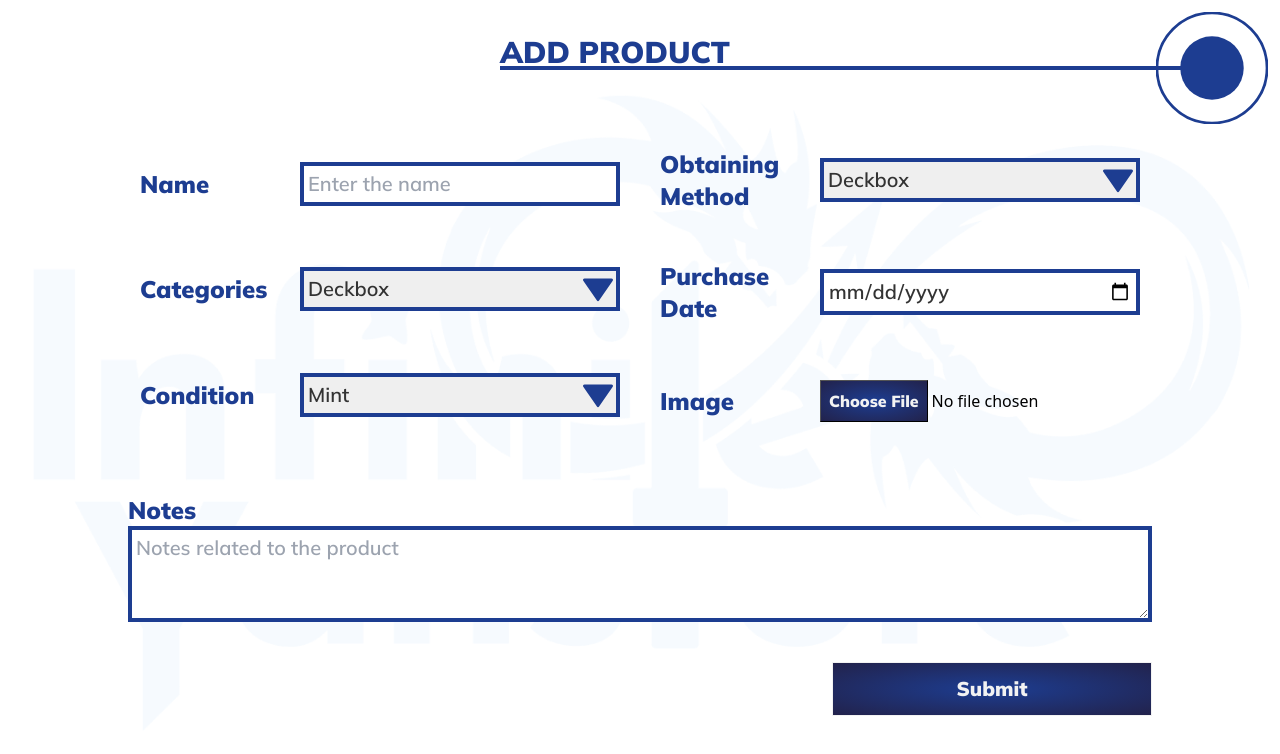
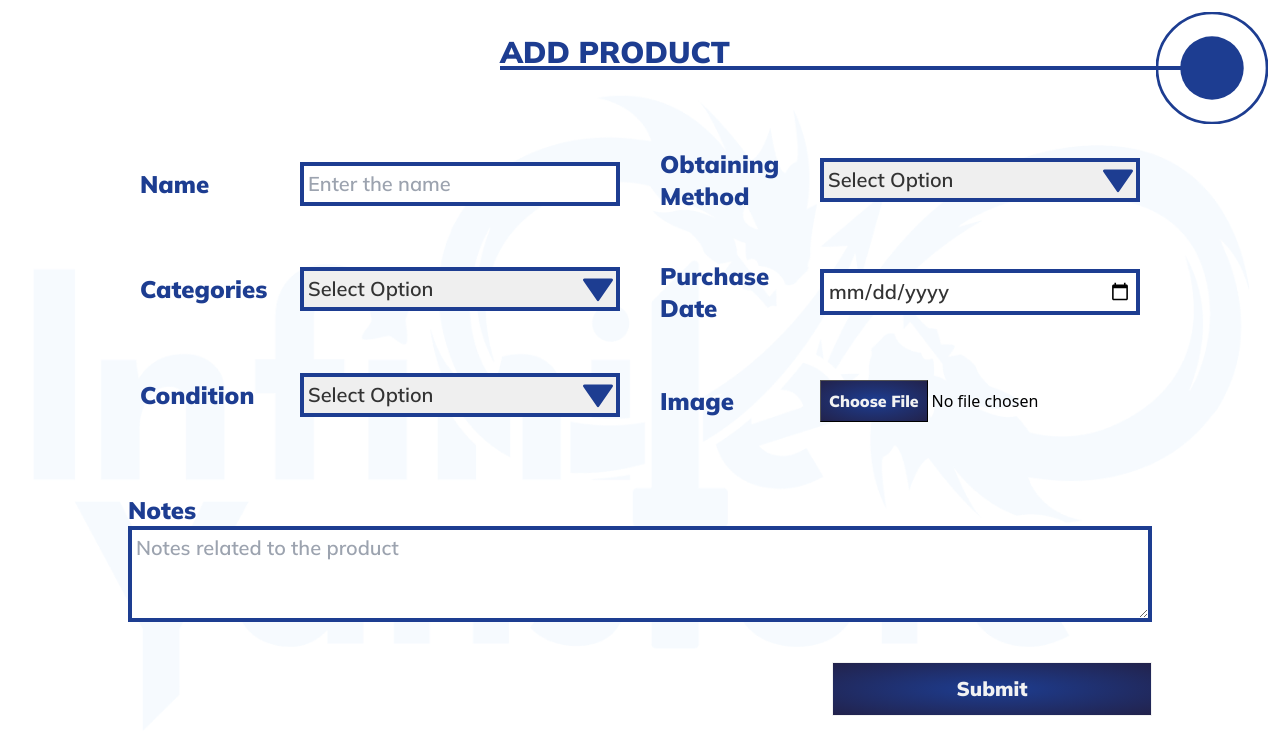
Before and after one commit to jm-olave/Yanstore, a React (Vite) app in the folder frontend/: page /add-product in a window 1280 px wide. Shown: the top 754 px of the page. Built offline with nearby package versions, Linux system fonts and the light colour scheme.

Commit message:
Form producto funcional

```diff
--- a/frontend/src/Components/DateInput/DateInput.jsx
+++ b/frontend/src/Components/DateInput/DateInput.jsx
@@ -1,15 +1,16 @@
 import React from 'react'
 
-const DateInput = ({name, form, onChange}) => {
+const DateInput = ({name, form, title, value, onChange}) => {
   return (
     <div className='grid my-3 p-3 md:grid-cols-3 items-center'>
-      <label className='text-secondaryBlue font-Mulish font-black text-2xl ' htmlFor={form}>{name}</label>
+      <label className='text-secondaryBlue font-Mulish font-black text-2xl ' htmlFor={form}>{title}</label>
       <input className='w-full p-1 text-black font-Mulish font-semibold text-xl border-4 border-secondaryBlue md:w-full md:col-span-2 md:col-start-2'
             name={name}
             id={name}
             type='date'
             form={form}
             onChange={onChange}
+            value={value}
       >
       </input>
     </div>
--- a/frontend/src/Components/ImageInput/ImageInput.jsx
+++ b/frontend/src/Components/ImageInput/ImageInput.jsx
@@ -1,16 +1,17 @@
 import React from 'react'
 
-const ImageInput = ({name, form}) => {
+const ImageInput = ({name, title, value, form, onChange}) => {
   return (
     <div className='grid my-3 p-3 md:grid-cols-3 items-center'>
-      <label className='text-secondaryBlue font-Mulish font-black text-2xl' for={name}>{name}</label>
+      <label className='text-secondaryBlue font-Mulish font-black text-2xl' htmlFor={name}>{title}</label>
       <input className='w-full file:p-2 file:my-2 file:text-white file:border file:bg-gradient-radial file:font-Mulish file:font-black from-secondaryBlue to-mainBlue md:w-full md:col-span-2 md:col-start-2'
             name={name}
             id={name}
             type='file'
             accept='image/*'
             form={form}
-
+            onChange={onChange}
+            value={value}
       >
       </input>
     </div>
--- a/frontend/src/Components/SelectInput/InputSelect.jsx
+++ b/frontend/src/Components/SelectInput/InputSelect.jsx
@@ -1,23 +1,24 @@
 import React from 'react'
 
-const InputSelect = ({ name, options, form, onChange}) => {
+const InputSelect = ({ name, options, title, value, form, onChange}) => {
 
-  const InputSelectName = name
+  const InputSelectName = title
   const InputSelectOptions = options
 
   const handleOptionChange = (event) => {
     event.target.blur()
-    onChange()
+    onChange(event)
   }
 
   return (
     <div className='grid my-3 p-3 md:grid-cols-3 items-center'>
       <label className='text-secondaryBlue font-Mulish font-black text-2xl ' htmlFor={InputSelectName}>{InputSelectName}</label>
-      <select className='w-5/6 p-1 text-black font-Mulish font-semibold text-xl border-4 border-secondaryBlue appearance-none bg-no-repeat bg-right bg-contain bg-downArrow focus:bg-upArrow md:w-full md:col-span-2 md:col-start-2'
+      <select className='w-full p-1 text-black font-Mulish font-semibold text-xl border-4 border-secondaryBlue appearance-none bg-no-repeat bg-right bg-contain bg-downArrow focus:bg-upArrow md:w-full md:col-span-2 md:col-start-2'
               name={InputSelectName}
               id={InputSelectName}
               form={form}
               onChange={handleOptionChange}
+              value={value}
       >
         {
           InputSelectOptions.map(item => (
--- a/frontend/src/Components/TextAreaInput/TextAreaInput.jsx
+++ b/frontend/src/Components/TextAreaInput/TextAreaInput.jsx
@@ -1,9 +1,9 @@
 import React from 'react'
 
-const TextAreaInput = ({name, form, onChange}) => {
+const TextAreaInput = ({name, form, title, value, onChange}) => {
   return (
     <div className='grid my-3 p-3 grid-rows-4 md:grid-cols-3 items-center lg:px-0'>
-      <label className='text-secondaryBlue font-Mulish font-black text-2xl ' htmlFor={form}>{name}</label>
+      <label className='text-secondaryBlue font-Mulish font-black text-2xl ' htmlFor={form}>{title}</label>
       <textarea className='w-full h-full flex text-start p-1 row-span-3 row-start text-black font-Mulish font-semibold text-xl border-4 border-secondaryBlue md:w-full md:col-span-2 md:col-start-2 md:row-span-3 lg:col-start-1 lg:row-start-2 lg:col-span-3'
             name={name}
             id={name}
--- a/frontend/src/Components/TextInput/TextInput.jsx
+++ b/frontend/src/Components/TextInput/TextInput.jsx
@@ -1,12 +1,12 @@
 import React from 'react'
 
-const TextInput = ({name, form, onChange}) => {
+const TextInput = ({name, form, title, value, onChange}) => {
 
   let nameLowercase = name.toLowerCase()
 
   return (
     <div className='grid my-3 p-3 md:grid-cols-3 items-center'>
-      <label className='text-secondaryBlue font-Mulish font-black text-2xl ' htmlFor={form}>{name}</label>
+      <label className='text-secondaryBlue font-Mulish font-black text-2xl ' htmlFor={form}>{title}</label>
       <input className='w-full p-1 text-black font-Mulish font-semibold text-xl border-4 border-secondaryBlue md:w-full md:col-span-2 md:col-start-2'
             name={name}
             type='text'
@@ -14,6 +14,7 @@ const TextInput = ({name, form, onChange}) => {
             form={form}
             placeholder={`Enter the ${nameLowercase}`}
             onChange={onChange}
+            value={value}
       >
       </input>
     </div>
--- a/frontend/src/Pages/ProductForm.jsx
+++ b/frontend/src/Pages/ProductForm.jsx
@@ -9,12 +9,14 @@ import SubmitButton from '../Components/SubmitButton/SubmitButton'
 const ProductForm = () => {
 
   let options = [
+    'Select Option',
     'Deckbox',
     'Playmat',
     'Sleeves'
   ]
 
   let conditions = [
+    'Select Option',
     'Mint',
     'Near Mint',
     'Excelent',
@@ -26,9 +28,9 @@ const ProductForm = () => {
 
   const [form, setForm] = useState({
     name: '',
-    categories: '',
-    condition: '',
-    obtainingMethod: '',
+    categories: 'Select Option',
+    condition: 'Select Option',
+    obtainingMethod: 'Select Option',
     purchaseDate: '',
     image: '',
     notes: '',
@@ -39,25 +41,27 @@ const ProductForm = () => {
       ...form,
       [e.target.name]: e.target.value
     })
+    console.log(e.target.name)
+    console.log(e.target.value)
+  }
 
-    console.log(form)
-  }
+  console.log(form)
 
   return (
     <form className='w-11/12 pb-11 mx-auto lg:grid lg:grid-cols-2 lg:gap-4 lg:max-w-5xl'>
       <div className='flex flex-col justify-evenly'>
-        <TextInput name='Name' onChange={handleFormChange}/>
-        <InputSelect name='Categories' options={options} onChange={handleFormChange}/>
-        <InputSelect name='Condition' options={conditions} onChange={handleFormChange}/>
+        <TextInput name='name' title='Name' value={form.name} onChange={handleFormChange}/>
+        <InputSelect name='categories' title='Categories' value={form.categories} options={options} onChange={handleFormChange}/>
+        <InputSelect name='condition' title='Condition' value={form.condition} options={conditions} onChange={handleFormChange}/>
       </div>
       <div className='flex flex-col'>
-        <InputSelect name='Obtaining Method' options={options} onChange={handleFormChange}/>
-        <DateInput name='Purchase Date' onChange={handleFormChange}/>
-        <ImageInput name='Image' onChange={handleFormChange}/>
+        <InputSelect name='obtainingMethod' title='Obtaining Method' value={form.obtainingMethod} options={options} onChange={handleFormChange}/>
+        <DateInput name='purchaseDate' title='Purchase Date' value={form.purchaseDate} onChange={handleFormChange}/>
+        <ImageInput name='image' title='Image' value={form.image} onChange={handleFormChange}/>
       </div>
 
       <div className='lg:col-span-2'>
-        <TextAreaInput name='Notes' onChange={handleFormChange}/>
+        <TextAreaInput name='notes' title='Notes' value={form.notes} onChange={handleFormChange}/>
       </div>
 
       <div className='w-2/3 mt-8 mx-auto max-w-xs lg:col-start-2 lg:m-0 lg:justify-self-end'>
```
